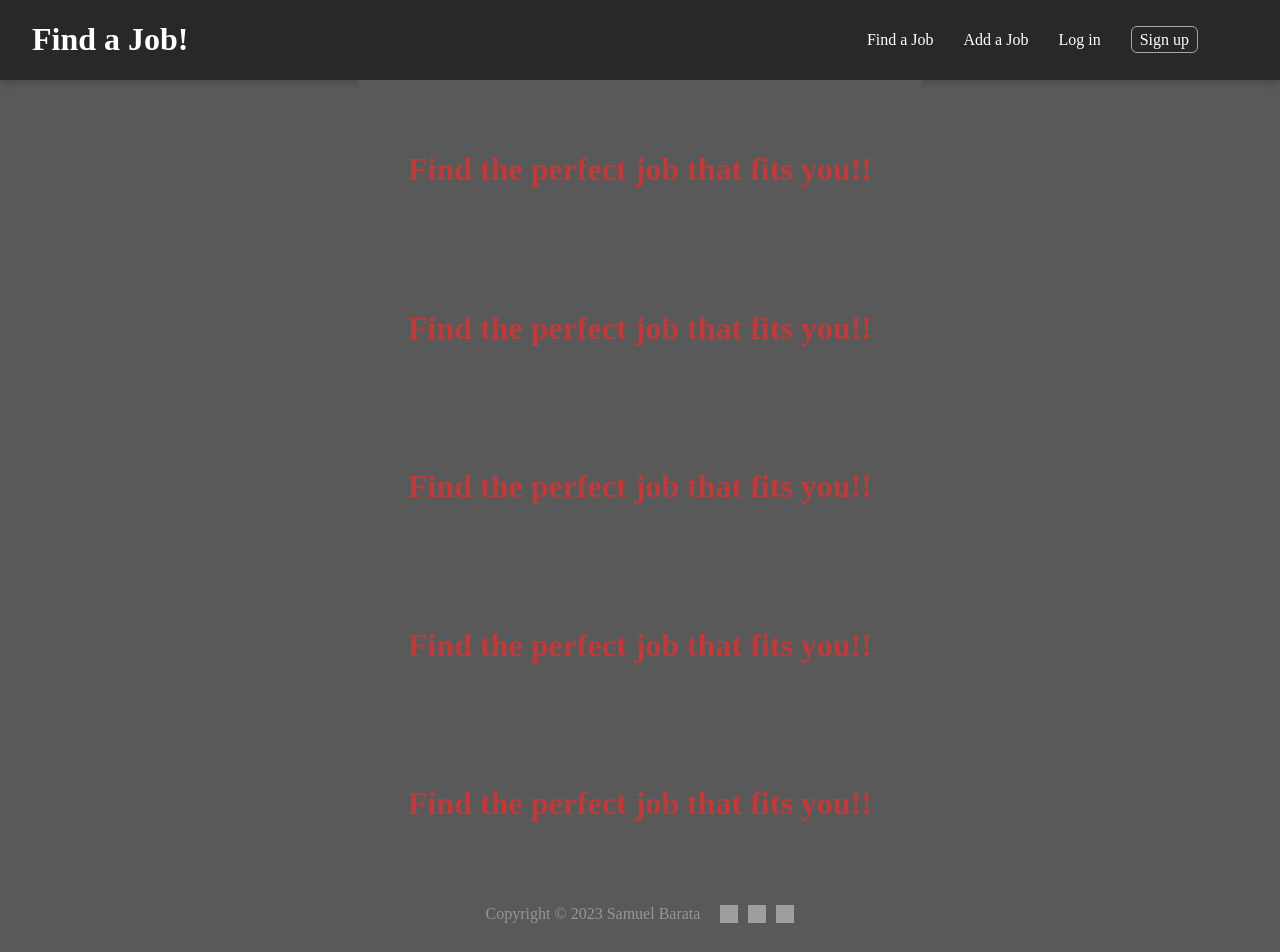
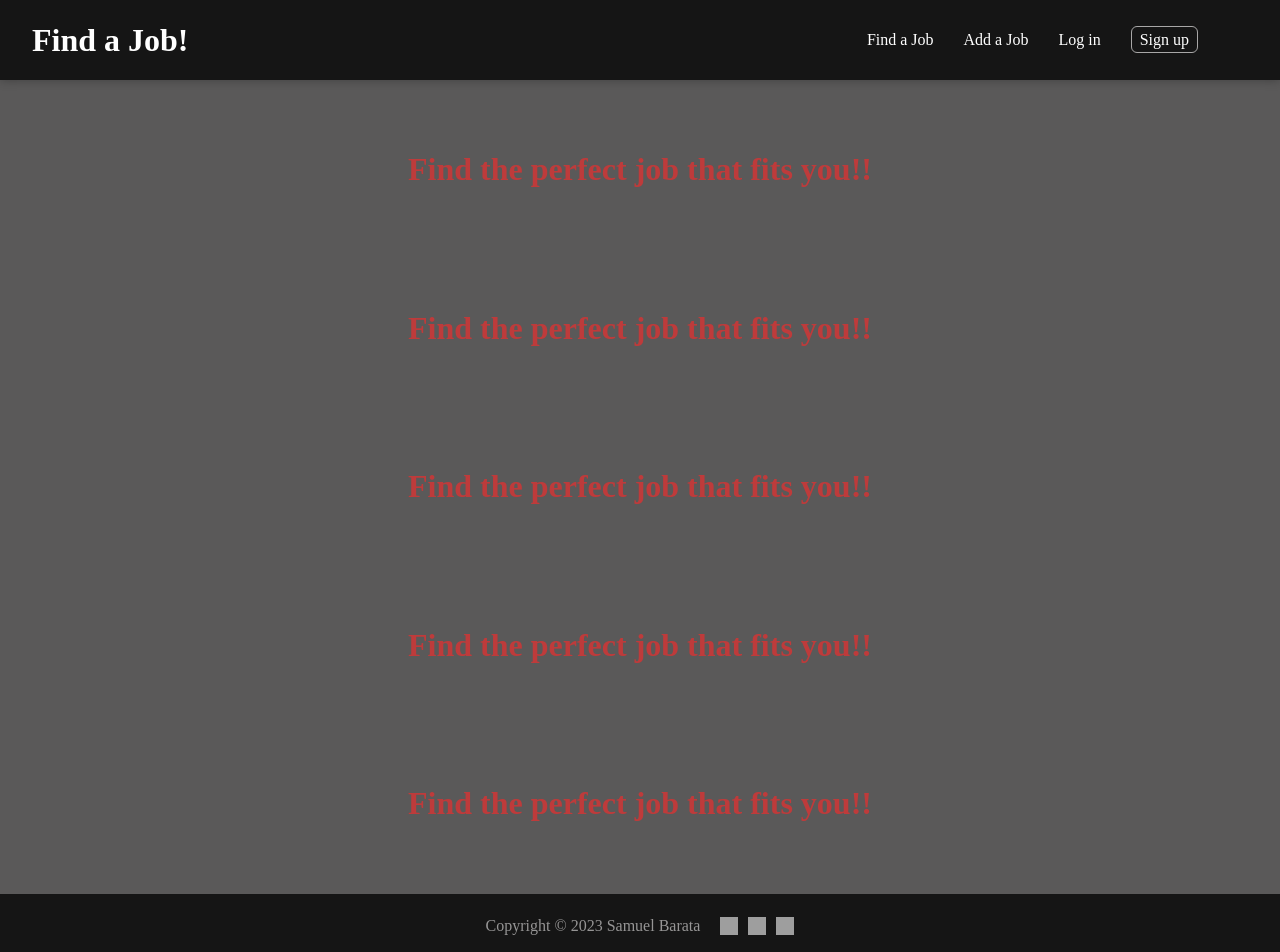
Before and after one commit to SDBarata/FindAJob, a React (Create React App) app in the folder frontend/: page / in a window 1280 px wide. Shown: the top 952 px of the page. Built offline with nearby package versions, Linux system fonts and the light colour scheme; grey boxes are pictures that could not be loaded; a web font is replaced by a local one.

Commit message:
Improving the html structure and the styling of the pages

```diff
--- a/frontend/public/index.html
+++ b/frontend/public/index.html
@@ -12,8 +12,7 @@
     />
     <title>Find a Job</title>
   </head>
-  <body>
+  <body id="root">
     <noscript>You need to enable JavaScript to run this app.</noscript>
-    <div id="root"></div>
   </body>
 </html>
--- a/frontend/src/components/Header/Header.js
+++ b/frontend/src/components/Header/Header.js
@@ -4,23 +4,23 @@ export default function Header() {
   return (
     <>
       <header>
-        <div>
+        <div className="web-title">
           <a href="/">
             <h1> Find a Job! </h1>
           </a>
         </div>
         <nav className="nav-links">
-          <div className="link1">
+          <div>
             <a href="/jobs" className="link1">
               Find a Job
             </a>
           </div>
-          <div className="link2">
+          <div>
             <a href="/addjob" className="link2">
               Add a Job
             </a>
           </div>
-          <div className="link3">
+          <div>
             <a href="/">Log in</a>
           </div>
           <div className="signup">
--- a/frontend/src/pages/Home.js
+++ b/frontend/src/pages/Home.js
@@ -1,9 +1,21 @@
 import React from "react";
 
 export default function Home() {
+  const url_image =
+    "https://www.portugalist.com/wp-content/uploads/job-interview-candidates.jpg";
+
   return (
     <>
-      <body>
+      <div className="home-body">
+        <div
+          className="background-image"
+          style={{
+            backgroundImage: `url(${url_image})`,
+            backgroundSize: "cover",
+            backgroundPosition: "5",
+            width: "500px",
+          }}
+        ></div>
         <div className="page">
           <h1>Find the perfect job that fits you!!</h1>
           <h1>Find the perfect job that fits you!!</h1>
@@ -11,7 +23,7 @@ export default function Home() {
           <h1>Find the perfect job that fits you!!</h1>
           <h1>Find the perfect job that fits you!!</h1>
         </div>
-      </body>
+      </div>
     </>
   );
 }
--- a/frontend/src/styles/header.css
+++ b/frontend/src/styles/header.css
@@ -1,19 +1,23 @@
 @import url("https://fonts.googleapis.com/css2?family=McLaren&family=Montserrat&display=swap");
 
-#root {
+body {
   display: flex;
   flex-direction: column;
   min-height: 100vh;
+  background-color: rgb(90, 89, 89);
+  margin: 0;
+  text-align: center;
 }
 
 header {
-  background-color: rgb(41, 40, 40);
+  background-color: rgb(21, 21, 21);
   padding: 0px 32px;
   box-shadow: 0 0 10px 0 rgba(0, 0, 0, 0.3);
   display: flex;
   justify-content: space-between;
   font-family: "McLaren", cursive;
   text-align: center;
+  height: 5rem;
 }
 
 header a {
@@ -24,16 +28,25 @@ header a {
   text-decoration: none;
 }
 
+.web-title {
+  display: flex;
+  align-items: center;
+  justify-content: center;
+}
+
 .nav-links {
   margin: auto 50px;
-  text-decoration: none;
   display: flex;
   gap: 30px;
 }
 
 .nav-links a {
   color: rgb(255, 255, 255);
-  text-decoration: none;
+  transition-duration: 0.5s;
+}
+
+.nav-links a:hover {
+  color: rgb(119, 115, 115);
 }
 
 .signup a {
@@ -48,11 +61,11 @@ footer {
   display: flex;
   align-items: center;
   justify-content: center;
-  bottom: 0;
   width: 100%;
-  height: 2.5rem;
+  height: 4rem;
   gap: 20px;
   bottom: 0;
+  background-color: rgb(21, 21, 21);
 }
 
 .footer-icons {
--- a/frontend/src/styles/home.css
+++ b/frontend/src/styles/home.css
@@ -1,12 +1,8 @@
-body {
-  background-color: rgb(90, 89, 89);
-  margin: auto;
-  text-align: center;
+.home-body {
 }
 .page h1 {
   text-align: center;
   color: rgb(190, 59, 59);
   opacity: 1;
-
   padding: 50px;
 }
```
Also changed, not shown: frontend/public/job-interview-candidates.jpg (added).
